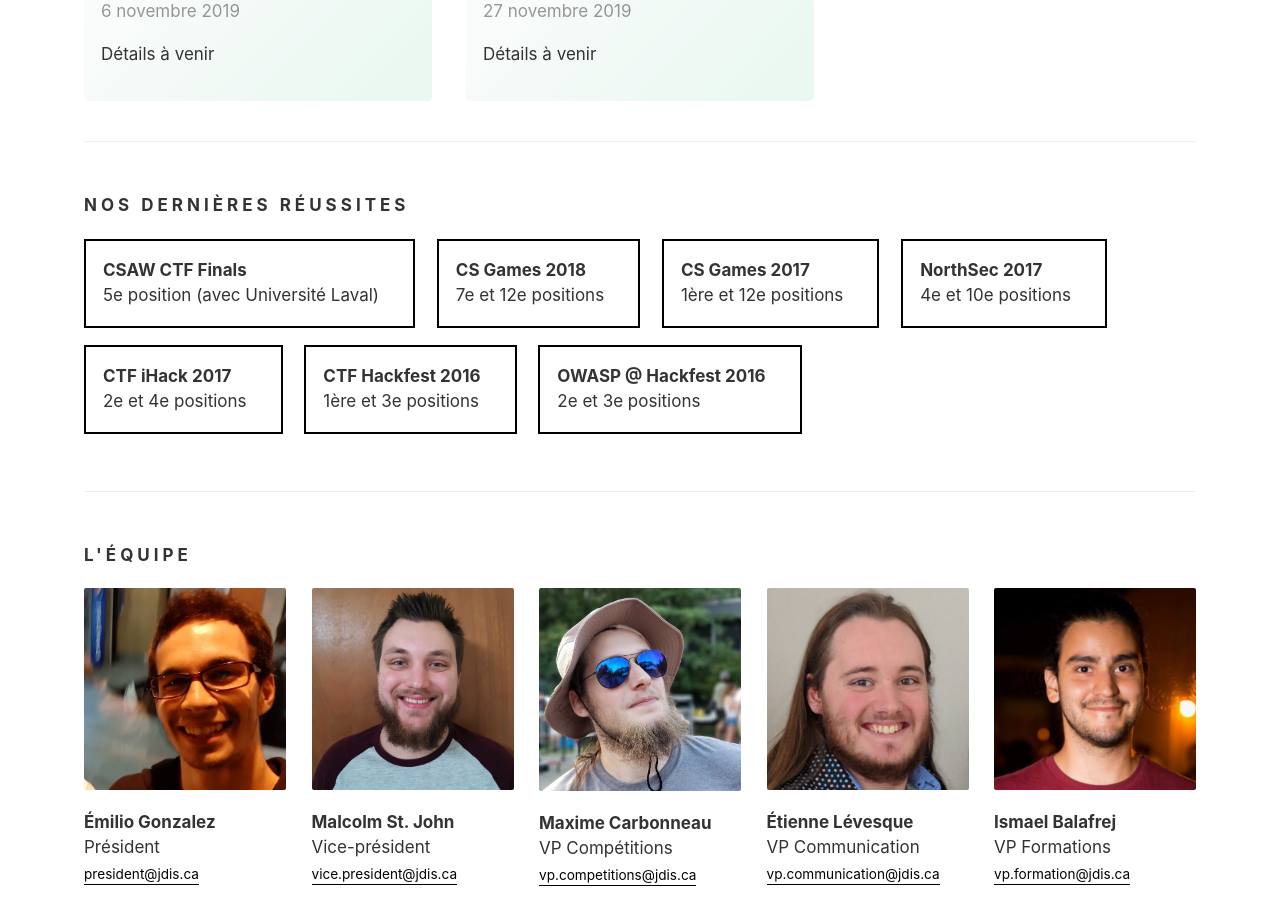
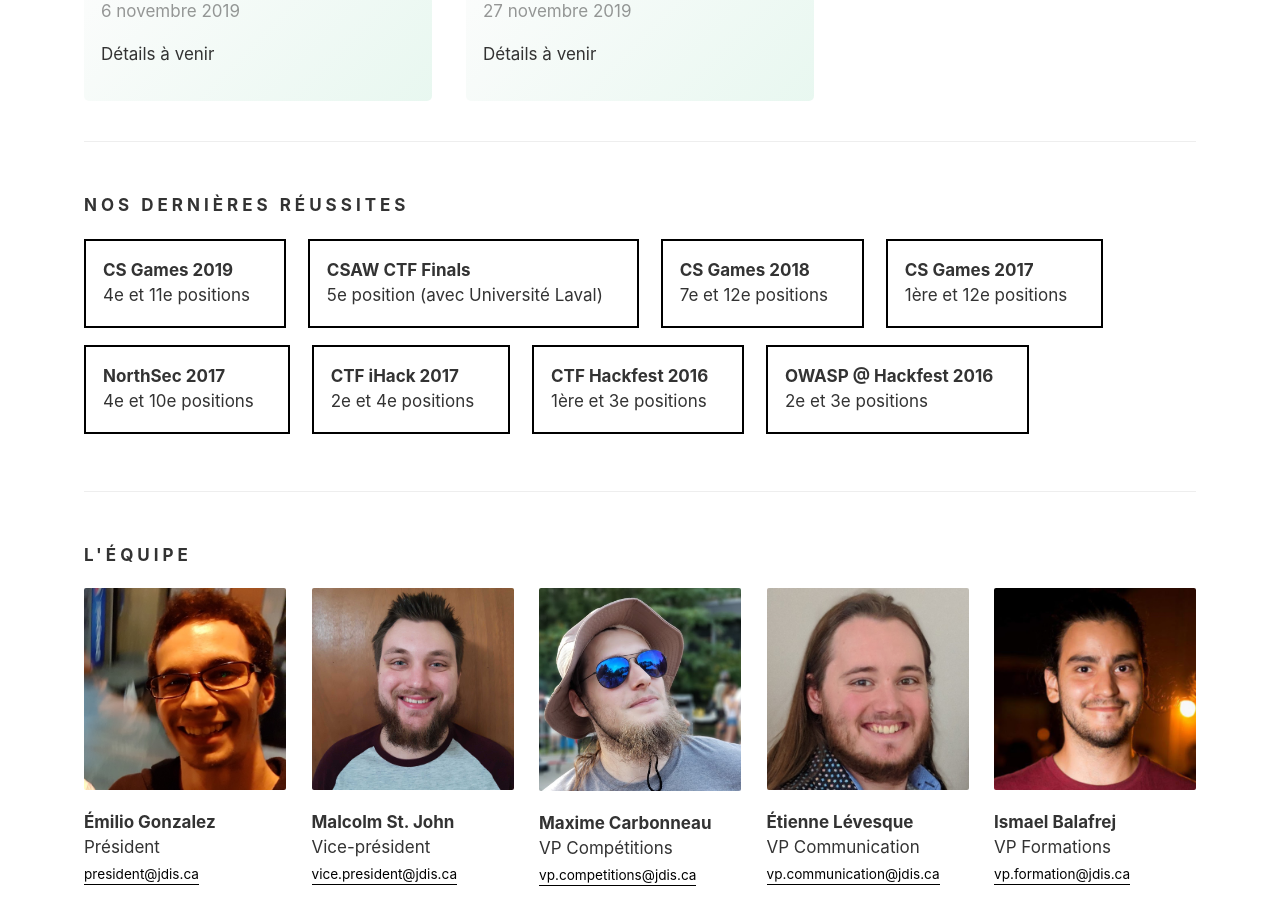
Before and after one commit to JDIS/Website, a Jekyll site: the page built from _pages/index.html, in a window 1280 px wide and 900 px high, scrolled down 2664 px. Built offline with Jekyll 4.4.1, drawn with Linux system fonts in a browser that asks for light colours; some web fonts are replaced.

Commit message:
add csgames 2019 position

```diff
--- a/_data/achievements.json
+++ b/_data/achievements.json
@@ -1,4 +1,8 @@
 [
+  {
+    "event": "CS Games 2019",
+    "achievement": "4e et 11e positions"
+  },
   {
     "event": "CSAW CTF Finals",
     "achievement": "5e position (avec Université Laval)"
```
